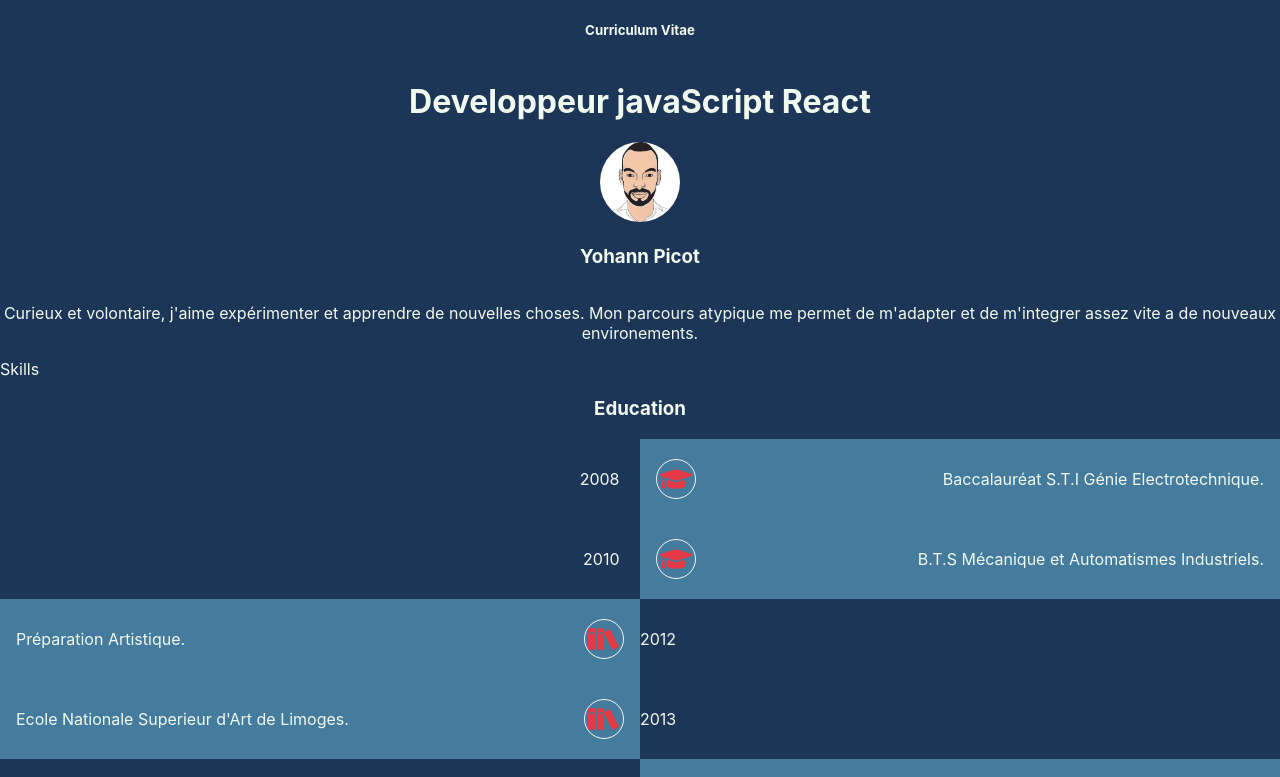
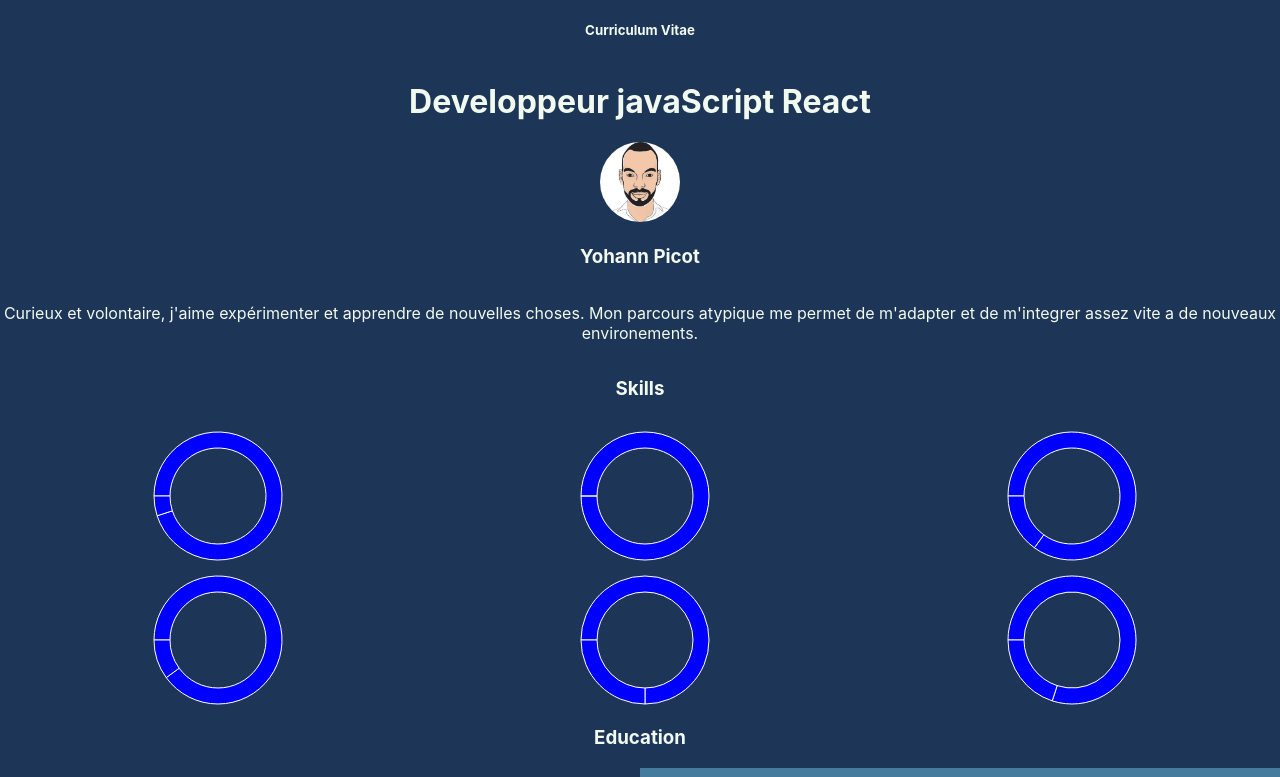
Before and after one commit to picyoh/cv, a React (Create React App) app: page / in a window 1280 px wide. Shown: the top 777 px of the page. Built offline with nearby package versions, Linux system fonts and the light colour scheme.

Commit message:
feat: :sparkles: SkillPie
add skillpie component

```diff
--- a/src/App.jsx
+++ b/src/App.jsx
@@ -1,8 +1,8 @@
 import AboutMe from "./features/abouteMe/AboutMe";
+import Portfolio from "./features/portfolio/Portfolio";
 import Skills from "./features/skills/Skills";
+import Education from "./features/education/Education";
 import Contact from "./features/contact/Contact";
-import Education from "./features/education/Education";
-import Portfolio from "./features/portfolio/Portfolio";
 
 function App() {
   return (
--- a/src/components/skillPie/SkillPie.jsx
+++ b/src/components/skillPie/SkillPie.jsx
@@ -10,7 +10,9 @@ function SkillPie(props) {
         { name: "full", value: skill.prc, },
         { name: "empty", value: 100 - skill.prc }
     ]
-    // Set
+    // Set color
+    // const secondary = getComputedStyle(element).getPropertyValue("--ma-variable");
+    // console.log(secondary)
     const colors = []
     // TODO: Color Array for full and empty
     // TODO: customize labels with Icon
@@ -30,7 +32,7 @@ function SkillPie(props) {
                 fill={"#E63946"}
             >
                 {data.map((entry, index) => (
-                    <Cell key={`cell-${index}`} fill={getColor(index)} />
+                    <Cell key={`cell-${index}`} fill="blue" />
                 ))}
             </Pie>
         </PieChart >
--- a/src/datas/educationDatas.js
+++ b/src/datas/educationDatas.js
@@ -1,9 +1,7 @@
-const educationDatas = [
+export const educationDatas = [
     {year: 2008, infos: "Baccalauréat S.T.I Génie Electrotechnique", type:"degree"},
     {year: 2010, infos: "B.T.S Mécanique et Automatismes Industriels", type:"degree"},
     {year: 2012, infos: "Préparation Artistique", type:"school"},
     {year: 2013, infos: "Ecole Nationale Superieur d'Art de Limoges", type:"school"},
     {year: 2022, infos: "Diplome de developpeur d'Application React", type:"degree"},
 ]
-
-export {educationDatas}
--- /dev/null
+++ b/src/datas/skillsDatas.js
@@ -0,0 +1,14 @@
+export const skillsDatas = [
+    {name : "html", prc: 95},
+    {name : "css", prc: 100},
+    {name : "js", prc: 85},
+    {name : "react", prc: 90},
+    {name : "redux", prc: 75},
+    {name : "nodejs", prc: 80},
+]
+
+export const sharedPie = [
+    {name: "Conception", prc: 45},
+    {name: "Réalisation", prc: 35},
+    {name: "Performance", prc: 25},
+]
--- a/src/features/skills/Skills.jsx
+++ b/src/features/skills/Skills.jsx
@@ -1,8 +1,39 @@
 import React from 'react'
 
-function Skills(){
-    return(
-        <div>Skills</div>
+import SkillPie from '../../components/skillPie/SkillPie'
+
+import { skillsDatas, sharedPie } from '../../datas/skillsDatas'
+import { FaHtml5, FaCss3Alt, FaJs, FaNodeJs, FaReact } from "react-icons/fa"
+import { SiRedux } from "react-icons/si"
+
+import './skills.css'
+
+function Skills() {
+
+    const stack = [
+        { name: "html", icon: <FaHtml5 /> },
+        { name: "css", icon: <FaCss3Alt /> },
+        { name: "js", icon: <FaJs /> },
+        { name: "react", icon: <FaReact /> },
+        { name: "redux", icon: <SiRedux /> },
+        { name: "nodejs", icon: <FaNodeJs /> }
+    ];
+
+    const skillList = skillsDatas.map((skill, index) => {
+        const skillIcon = stack.filter((element) => element === stack.name)
+        return (
+            <div className='skill' key={index}>
+                <SkillPie skill={skill} />
+                {skillIcon}
+            </div>
+        )
+    })
+
+    return (
+        <div className='skills'>
+            <h3>Skills</h3>
+            {skillList}
+        </div>
     )
 }
 
--- /dev/null
+++ b/src/features/skills/skills.css
@@ -0,0 +1,10 @@
+.skills{
+    display: flex;
+    flex-flow: row wrap;
+}
+
+.skill{
+    flex: 30%;
+    display: flex;
+    justify-content: center;
+}
```
Also changed, not shown: src/components/pieChart/PieChart.jsx (deleted, +0 -38 lines).
